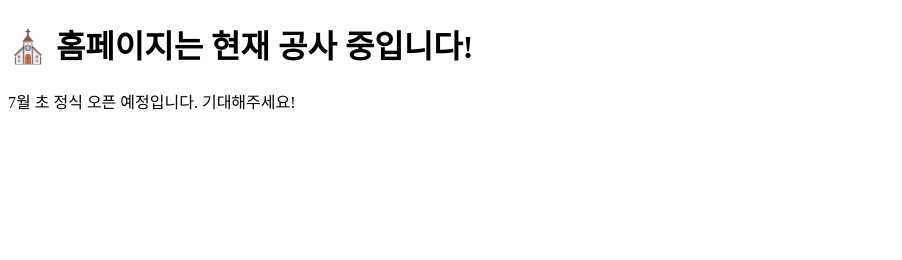
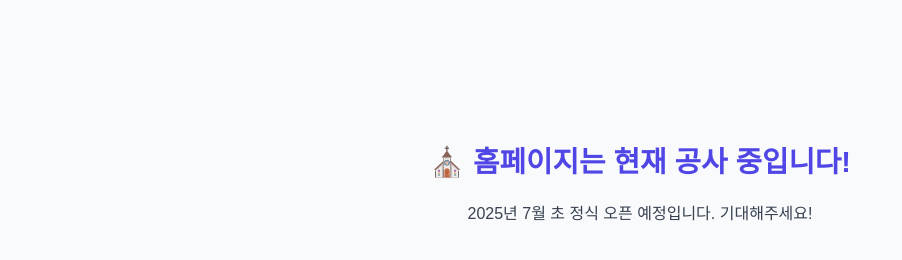
Before and after one commit to acdc3641/Homepage, a plain HTML site: page index.html in a window 1280 px wide. Shown: the whole page, without its empty margins (0-902 px from the left). Drawn offline with Linux system fonts and the light colour scheme.

Commit message:
공사중 스타일 수정

```diff
--- a/index.html
+++ b/index.html
@@ -14,9 +14,41 @@
     />
     <meta property="og:url" content="https://acdc3641.github.io/Homepage/" />
     <meta property="og:type" content="website" />
+    <style>
+      body {
+        margin: 0;
+        font-family: "Noto Sans KR", sans-serif;
+        background-color: #f9fafb;
+        display: flex;
+        justify-content: center;
+        align-items: center;
+        height: 100vh;
+        text-align: center;
+        padding: 20px;
+      }
+      .container {
+        max-width: 600px;
+      }
+      h1 {
+        font-size: 1.8rem;
+        color: #4f46e5;
+      }
+      p {
+        color: #374151;
+        font-size: 1rem;
+      }
+      @media (min-width: 768px) {
+        body {
+          align-items: flex-start;
+          padding-top: 120px;
+        }
+      }
+    </style>
   </head>
   <body>
-    <h1>⛪ 홈페이지는 현재 공사 중입니다!</h1>
-    <p>7월 초 정식 오픈 예정입니다. 기대해주세요!</p>
+    <div class="container">
+      <h1>⛪ 홈페이지는 현재 공사 중입니다!</h1>
+      <p>2025년 7월 초 정식 오픈 예정입니다. 기대해주세요!</p>
+    </div>
   </body>
 </html>
```
